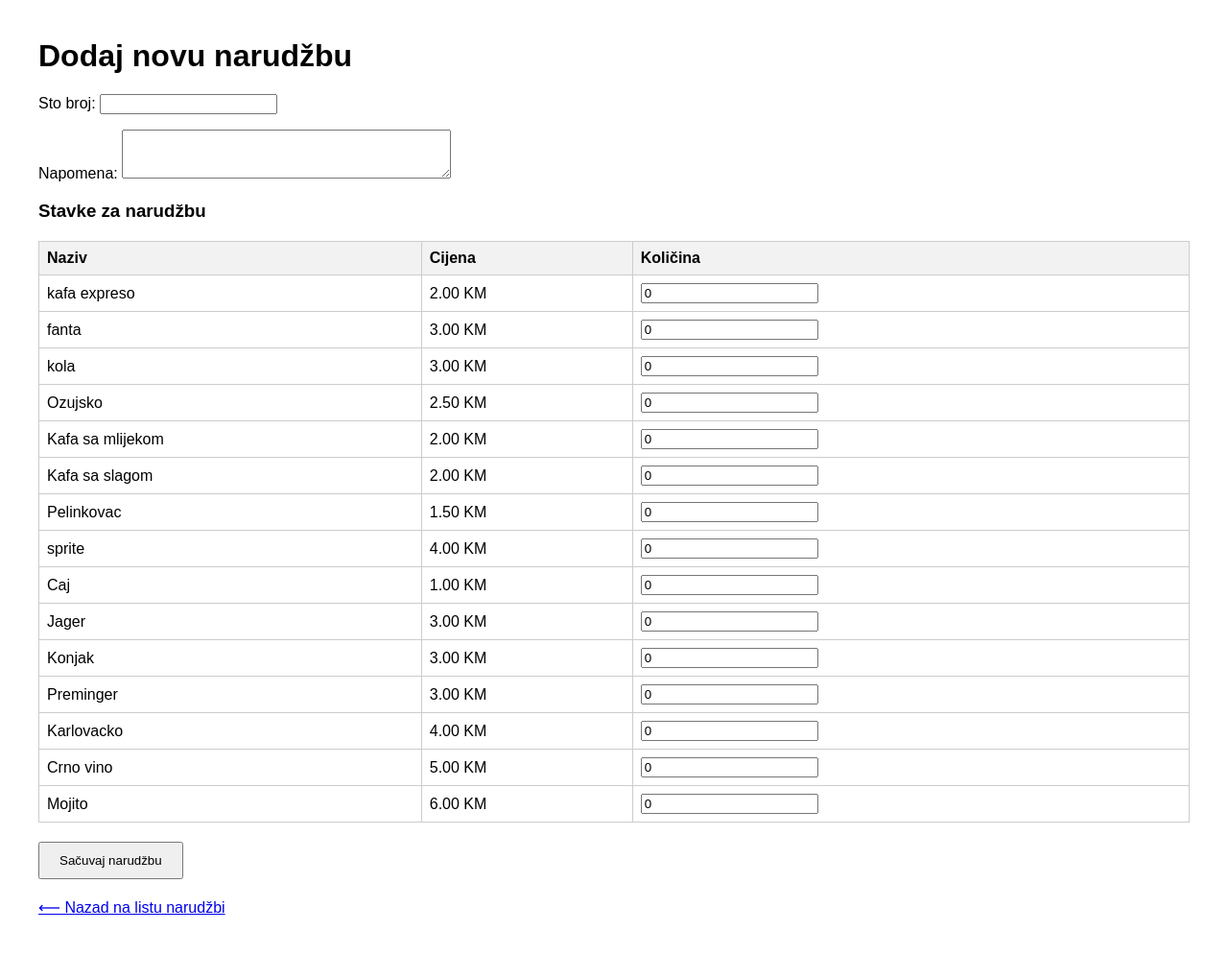
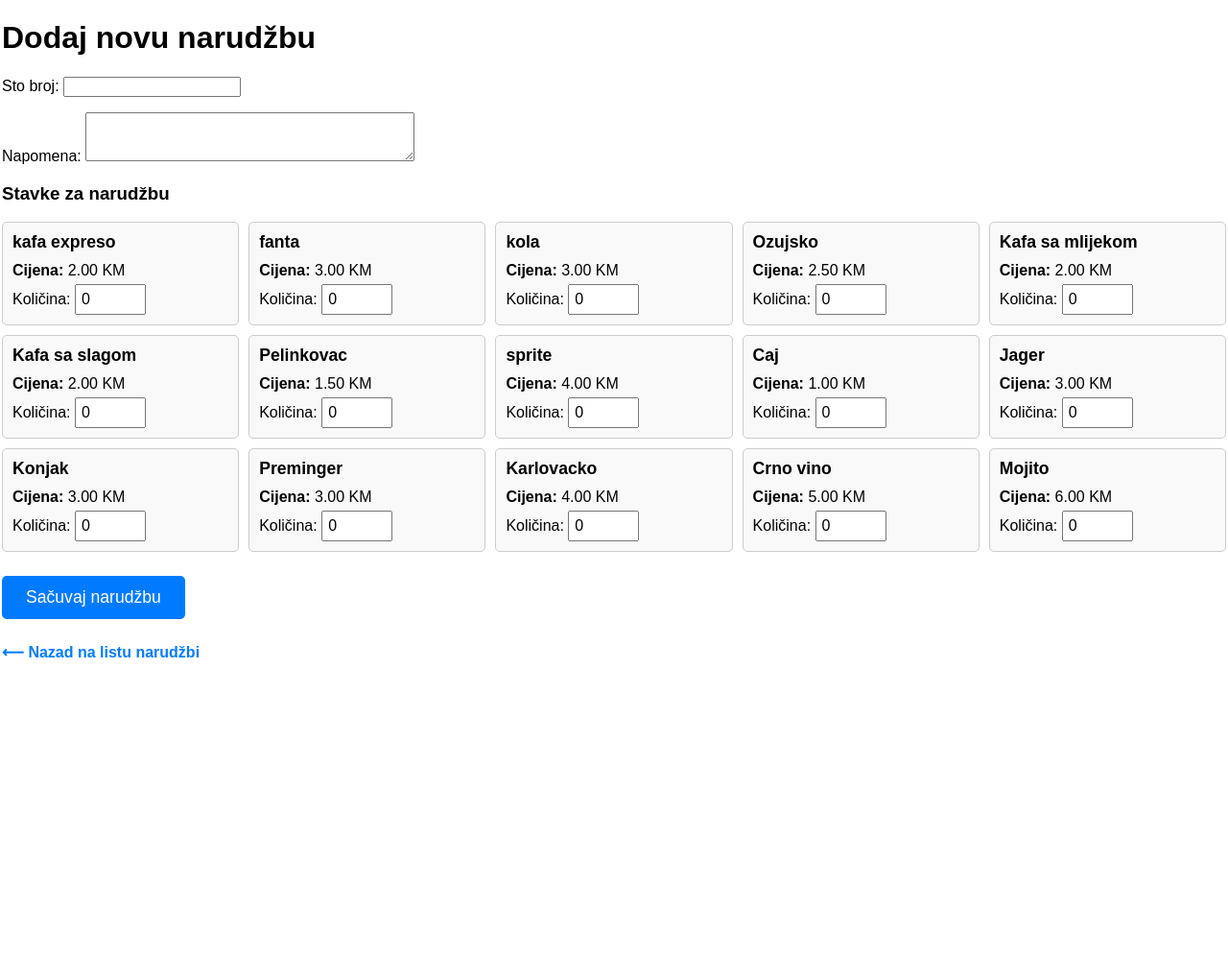
Before and after one commit to Jasmindelic80/restoran, a Django app: page /narudzba/nova/ in a window 1280 px wide. Shown: the whole page at 96% size. After the commit the page ends 685 px from the top, so only its background shows below. Run offline with Django 5.2, Linux system fonts and the light colour scheme; a user stored in the database is signed in; data comes from the database, SQL or seed files in the repository.

Commit message:
restoran

```diff
--- a/narudzba/templates/narudzba/narudzba_create.html
+++ b/narudzba/templates/narudzba/narudzba_create.html
@@ -4,13 +4,67 @@
     <meta charset="UTF-8">
     <title>Nova narudžba</title>
     <style>
-        body { font-family: Arial, sans-serif; margin: 40px; }
-        table { border-collapse: collapse; width: 100%; margin-top: 20px; }
-        th, td { border: 1px solid #ccc; padding: 8px; text-align: left; }
-        th { background-color: #f2f2f2; }
-        .greske { color: red; margin-bottom: 20px; }
-        button { padding: 10px 20px; margin-top: 20px; }
-        a { display: inline-block; margin-top: 20px; }
+        body {
+            font-family: Arial, sans-serif;
+            margin: 2px;
+        }
+        .greske {
+            color: red;
+            margin-bottom: 20px;
+        }
+        form {
+            max-width: 9000px;
+        }
+        .form-group {
+            margin-bottom: 15px;
+        }
+        .grid {
+            display: grid;
+            grid-template-columns: repeat(5, 10fr);
+            gap: 10px;
+            margin-top: 10px;
+        }
+        .stavka {
+            border: 1px solid #ccc;
+            padding: 10px;
+            border-radius: 5px;
+            background-color: #f9f9f9;
+        }
+        .stavka h4 {
+            margin: 0 0 10px;
+            font-size: 1.1rem;
+        }
+        .stavka p {
+            margin: 5px 0;
+        }
+        .stavka input[type="number"] {
+            width: 60px;
+            padding: 5px;
+            font-size: 1rem;
+        }
+        button {
+            margin-top: 25px;
+            padding: 12px 25px;
+            font-size: 1.1rem;
+            cursor: pointer;
+            background-color: #007bff;
+            border: none;
+            color: white;
+            border-radius: 5px;
+        }
+        button:hover {
+            background-color: #0056b3;
+        }
+        a {
+            display: inline-block;
+            margin-top: 25px;
+            color: #007bff;
+            text-decoration: none;
+            font-weight: bold;
+        }
+        a:hover {
+            text-decoration: underline;
+        }
     </style>
 </head>
 <body>
@@ -32,22 +86,16 @@
         {{ form.as_p }}
 
         <h3>Stavke za narudžbu</h3>
-        <table>
-            <tr>
-                <th>Naziv</th>
-                <th>Cijena</th>
-                <th>Količina</th>
-            </tr>
+        <div class="grid">
             {% for stavka in stavke %}
-            <tr>
-                <td>{{ stavka.naziv }}</td>
-                <td>{{ stavka.cijena }} KM</td>
-                <td>
-                    <input type="number" name="kolicina_{{ stavka.id }}" min="0" value="0" />
-                </td>
-            </tr>
+            <div class="stavka">
+                <h4>{{ stavka.naziv }}</h4>
+                <p><strong>Cijena:</strong> {{ stavka.cijena }} KM</p>
+                <label for="kolicina_{{ stavka.id }}">Količina:</label>
+                <input type="number" id="kolicina_{{ stavka.id }}" name="kolicina_{{ stavka.id }}" min="0" value="0" />
+            </div>
             {% endfor %}
-        </table>
+        </div>
 
         <button type="submit">Sačuvaj narudžbu</button>
     </form>
```
